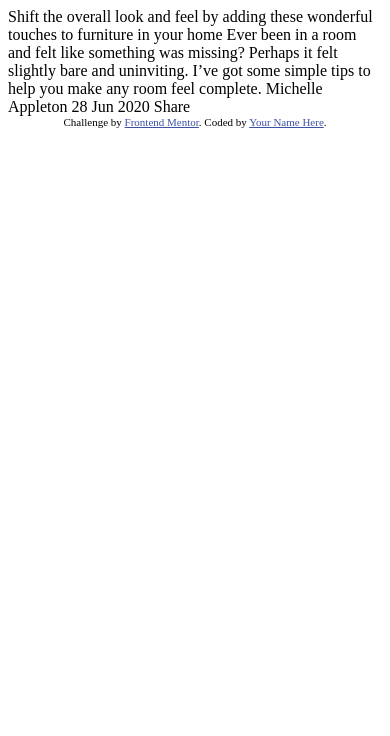
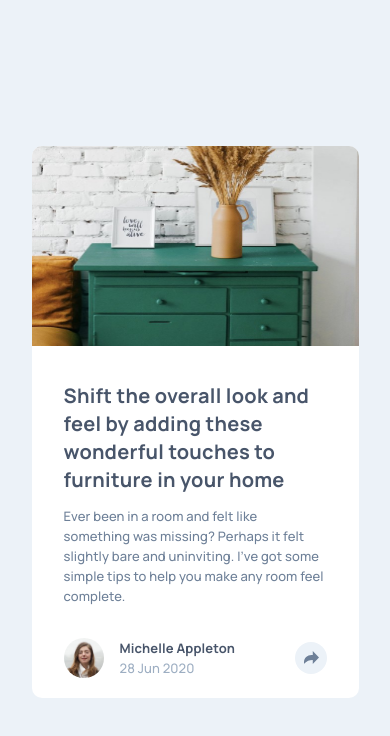
Before and after one commit to Y39WebDeveloper/Article-preview-component, a plain HTML site: page index.html in a window 390 px wide. Drawn offline with Linux system fonts and the light colour scheme.

Commit message:
finale result

```diff
--- a/index.html
+++ b/index.html
@@ -2,35 +2,40 @@
 <html lang="en">
 <head>
   <meta charset="UTF-8">
-  <meta name="viewport" content="width=device-width, initial-scale=1.0"> <!-- displays site properly based on user's device -->
-
-  <link rel="icon" type="image/png" sizes="32x32" href="./images/favicon-32x32.png">
+  <meta name="viewport" content="width=device-width, initial-scale=1.0">
+  <link rel="stylesheet" href="style.css">
 
   <title>Frontend Mentor | Article preview component</title>
-
-  <!-- Feel free to remove these styles or customise in your own stylesheet 👍 -->
-  <style>
-    .attribution { font-size: 11px; text-align: center; }
-    .attribution a { color: hsl(228, 45%, 44%); }
-  </style>
 </head>
 <body>
-
-  Shift the overall look and feel by adding these wonderful
-  touches to furniture in your home
-
-  Ever been in a room and felt like something was missing? Perhaps
-  it felt slightly bare and uninviting. I’ve got some simple tips
-  to help you make any room feel complete.
-
-  Michelle Appleton
-  28 Jun 2020
-
-  Share
-
-  <div class="attribution">
-    Challenge by <a href="https://www.frontendmentor.io?ref=challenge" target="_blank">Frontend Mentor</a>.
-    Coded by <a href="#">Your Name Here</a>.
+  <div class="article">
+    <img src="images/drawers.jpg" alt="">
+    <div class="content">
+      <h4>
+        Shift the overall look and feel by adding these wonderful touches to furniture in your home
+      </h4>
+      <p>
+        Ever been in a room and felt like something was missing? Perhaps it felt slightly bare and uninviting. I’ve got some simple tips to help you make any room feel complete.
+      </p>
+      <div class="profile">
+        <div class="name">
+          <img src="images/avatar-michelle.jpg" alt="">
+          <p>Michelle Appleton <span>28 Jun 2020</span></p>
+        </div>
+        <div id="shareBox" class="share">
+          <div class="box">
+            <p>Share</p>
+            <ul>
+              <li><a href="#"><img src="images/icon-facebook.svg" alt=""></a></li>
+              <li><a href="#"><img src="images/icon-twitter.svg" alt=""></a></li>
+              <li><a href="#"><img src="images/icon-pinterest.svg" alt=""></a></li>
+            </ul>
+          </div>
+          <button id="btn" class="btn"><svg xmlns="http://www.w3.org/2000/svg" width="15" height="13"><path fill="#6E8098" d="M15 6.495L8.766.014V3.88H7.441C3.33 3.88 0 7.039 0 10.936v2.049l.589-.612C2.59 10.294 5.422 9.11 8.39 9.11h.375v3.867L15 6.495z"/></svg></button>
+        </div>
+      </div>
+    </div>
   </div>
+  <script src="main.js"></script>
 </body>
 </html>
--- /dev/null
+++ b/main.js
@@ -0,0 +1,5 @@
+const btn = document.getElementById("btn");
+const shareBox = document.getElementById("shareBox");
+btn.addEventListener("click" , function(){
+    shareBox.classList.toggle("active");
+})
--- /dev/null
+++ b/style.css
@@ -0,0 +1,216 @@
+@import url('https://fonts.googleapis.com/css2?family=Manrope:wght@500.700&display=swap');
+*{
+    padding: 0;
+    margin: 0;
+    box-sizing: border-box;
+}
+body{
+    font-family: "Manrope", sans-serif;
+    display: flex;
+    align-items: center;
+    justify-content: center;
+    min-height: 100vh;
+    background-color: #ECF2F8;
+}
+button{
+    all: unset;
+}
+.article{
+    width: 730px;
+    height: 280px;
+    display: flex;
+    align-items: center;
+    justify-content: center;
+    border-radius: 10px;
+    /* overflow: hidden; */
+    background-color: #fff;
+}
+.article > img{
+    width: 285px;
+    height: 280px;
+}
+.article .content{
+    padding: 32px 40px;
+    height: 100%;
+}
+.article .content h4{
+    color: #48556A;
+    font-size: 20px;
+    line-height: 28px;
+    letter-spacing: .25px;
+    font-weight: bold;
+    margin-bottom: 12px;
+}
+.article .content > p{
+    color: #6E8098;
+    font-size: 13px;
+    line-height: 20px;
+    letter-spacing: .12px;
+    margin-bottom: 20px;
+    font-weight: 500;
+}
+.article .content .profile{
+    display: flex;
+    align-items: center;
+    justify-content: space-between;
+}
+.article .content .profile .name{
+    display: flex;
+    align-items: center;
+    justify-content: flex-start;
+    gap: 16px;
+}
+.article .content .profile .name img{
+    width: 40px;
+    height: 40px;
+    border-radius: 50%;
+}
+.article .content .profile .name p{
+    color: #48556A;
+    font-size: 13px;
+    line-height: 20px;
+    letter-spacing: .12px;
+    display: flex;
+    align-items: flex-start;
+    flex-direction: column;
+    font-weight: 700;
+}
+.article .content .profile .name p span{
+    color: #9DAEC2;
+    font-weight: 500;
+}
+.article .content .profile .share{
+    position: relative;
+}
+.article .content .profile .share button{
+    background-color: #ECF2F8;
+    display: block;
+    width: 15px;
+    height: 13px;
+    padding: 9px 8px 10px 9px;
+    border-radius: 50%;
+    display: flex;
+    align-items: center;
+    justify-content: center;
+    cursor: pointer;
+    transition: .3s;
+}
+.article .content .profile .share.active button,
+.article .content .profile .share button:hover{
+    background-color: #6E8098;
+}
+.article .content .profile .share button svg path{transition: .3s;}
+.article .content .profile .share.active button svg path,
+.article .content .profile .share button:hover svg path{
+    fill: #fff;
+}
+.article .content .profile .share .box{
+    width: 248px;
+    height: 55px;
+    background-color: #48556A;
+    display: none;
+    align-items: center;
+    justify-content: center;
+    gap: 21px;
+    border-radius: 10px;
+    position: absolute;
+    top: -28px;
+    left: 50%;
+    transform: translate(-50%, -100%);
+}
+.article .content .profile .share.active .box{
+    display: flex;
+}
+
+.box::after {
+    position: absolute;
+    content: "";
+    top: 100%;
+    left: 50%;
+    transform: translate(-50%, -50%) rotate(45deg);
+    border: 12px solid #48556A;
+    border-top-color: transparent;
+    border-left-color: transparent;
+}
+.article .content .profile .share .box > p{
+    font-size: 13px;
+    line-height: 20px;
+    letter-spacing: 5px;
+    text-transform: uppercase;
+    color: #9DAEC2;
+}
+.article .content .profile .share .box > ul{
+    list-style: none;
+    display: flex;
+    align-items: center;
+    justify-content: center;
+    gap: 16px;
+}
+.article .content .profile .share .box > ul li a{
+    display: flex;
+    align-items: center;
+    justify-content: center;
+}
+.article .content .profile .share .box > ul li a img{
+    width: 20px;
+}
+@media (max-width: 768px) {
+    .article{
+        flex-direction: column;
+        width: 327px;
+        height: fit-content;
+        overflow: hidden;
+    }
+    .article > img{
+        width: 327px;
+        height: 200px;
+    }
+    .article .content{
+        padding: 36px 32px 20px 32px;
+        position: relative;
+    }
+    .article .content > p{
+        margin-bottom: 32px;
+    }
+    .article .content .profile .share{
+        position: unset;
+    }
+    .article .content .profile .share button{
+        background-color: #ECF2F8;
+        display: block;
+        width: 15px;
+        height: 13px;
+        padding: 9px 8px 10px 9px;
+        border-radius: 50%;
+        display: flex;
+        align-items: center;
+        justify-content: center;
+        cursor: pointer;
+    }
+    .article .content .profile .share .box{
+        width: 327px;
+        height: 64px;
+        gap: 21px;
+        padding: auto 32px;
+        position: absolute;
+        top: unset;
+        bottom: 0px;
+        left: 0px;
+        transform: translate(0, 0);
+        border-radius: 0;
+    }
+
+    .box::after {
+        position: absolute;
+        content: "";
+        all: unset;
+    }
+    .article .content .profile .share .box{
+        justify-content: flex-start;
+        padding: 0 32px;
+    }
+    .article .content .profile .share.active button{
+        bottom: -8px;
+        position: relative;
+    }
+}
```
Also changed, not shown: 1 other file.
